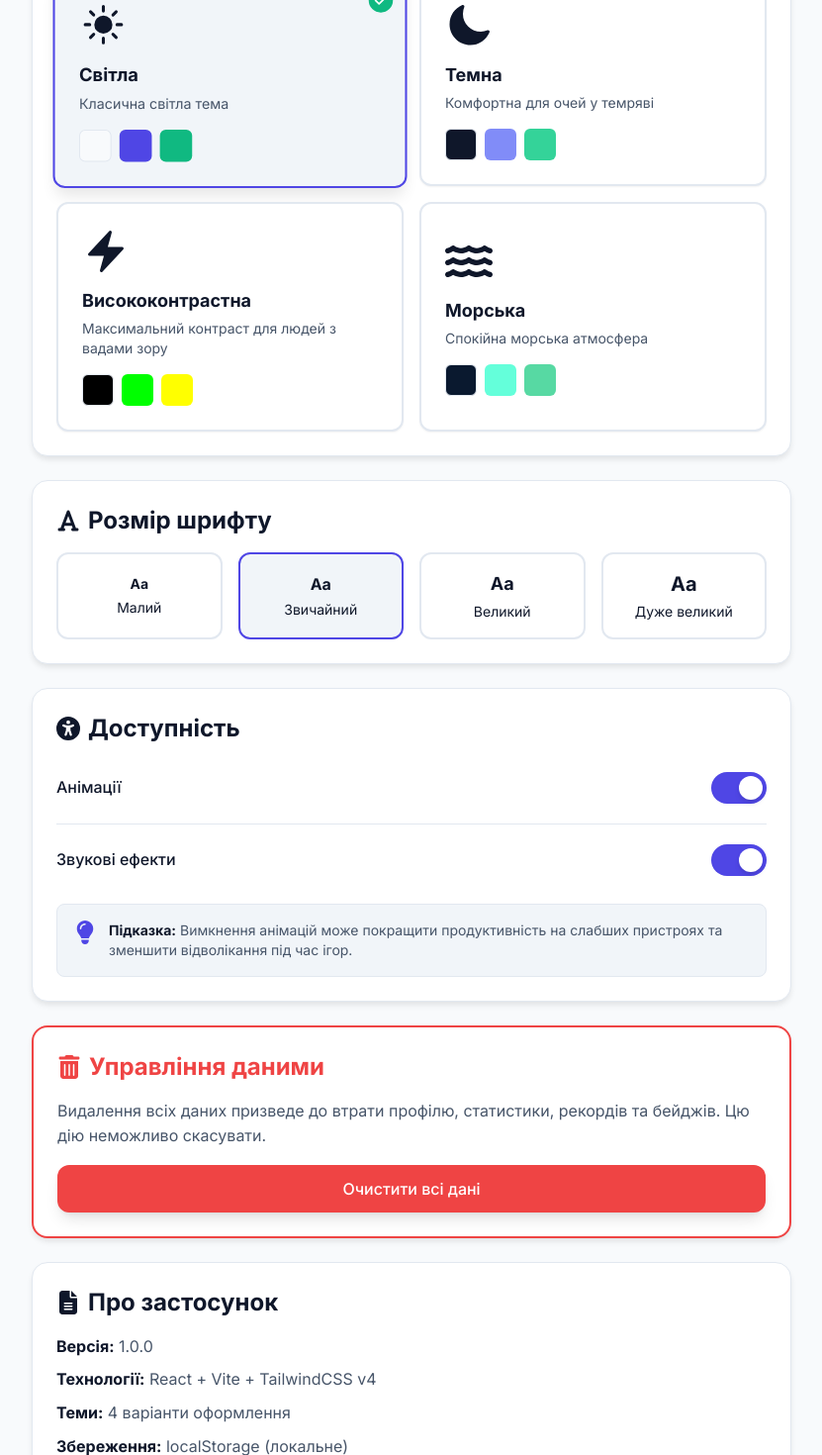
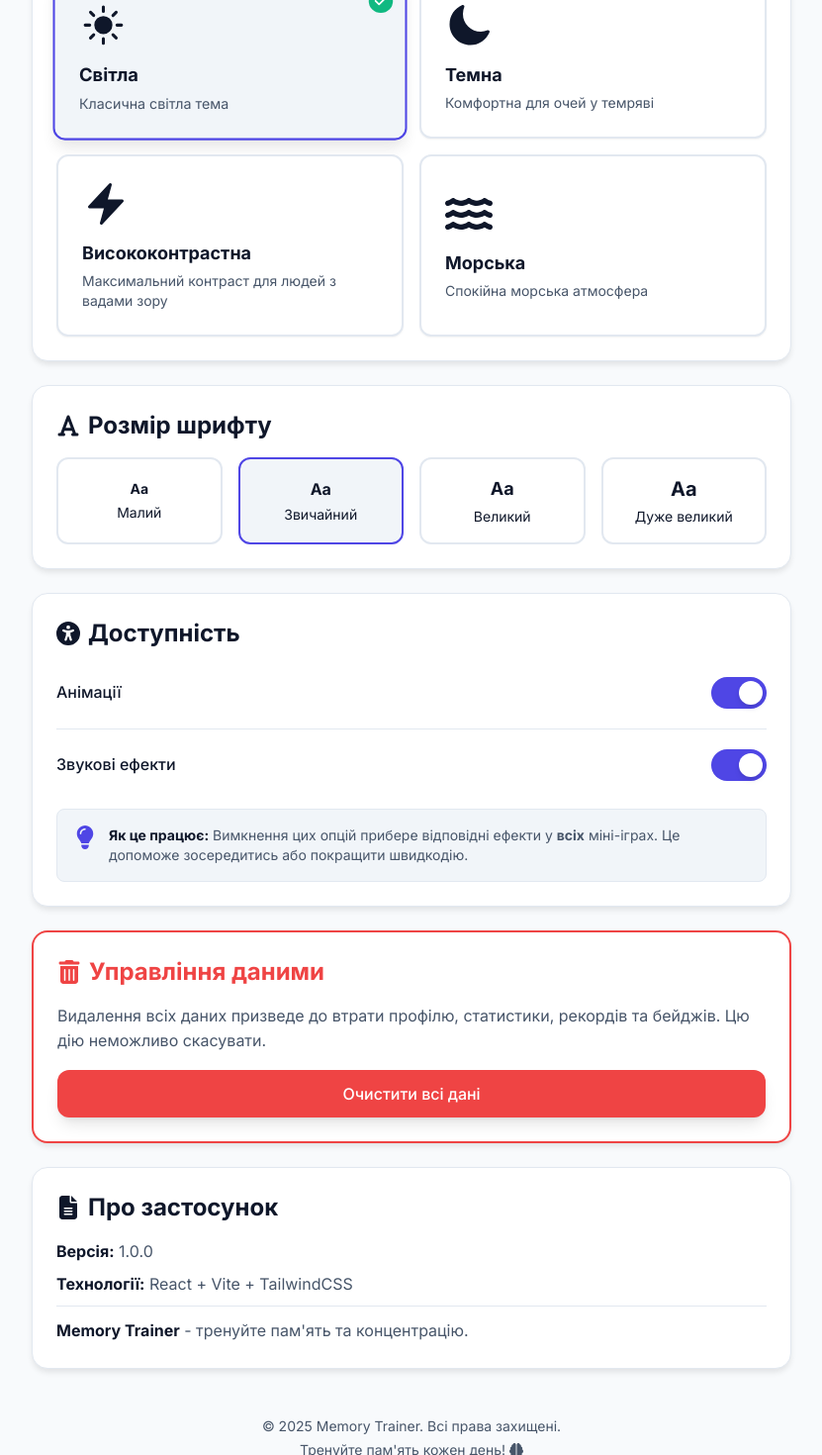
Before and after one commit to AlinaSalovyk/memory-trainer, a React (Vite) app in the folder memory-trainer/: page /settings in a window 1280 px wide. Shown: the part 320-1790 px from the top of the page at 99% size, without its empty margins (224-1055 px from the left). Built offline with nearby package versions, Linux system fonts and the light colour scheme.

Commit message:
Додано вимикання звуку в іграх

```diff
--- a/memory-trainer/src/pages/Settings.jsx
+++ b/memory-trainer/src/pages/Settings.jsx
@@ -1,5 +1,4 @@
 import React, { useState } from 'react';
-
 import {
     FaPalette,
     FaCheck,
@@ -106,52 +105,9 @@ function Settings() {
                                 <div className="text-sm text-theme-secondary">
                                     {themeData.description}
                                 </div>
-
-                                <div className="flex space-x-2 mt-4">
-                                    <div className="w-8 h-8 rounded-md"
-                                         style={{
-                                             backgroundColor: themeKey === THEMES.LIGHT ? '#f8fafc' :
-                                                 themeKey === THEMES.DARK ? '#0f172a' :
-                                                     themeKey === THEMES.HIGH_CONTRAST ? '#000000' : '#0a192f',
-                                             border: '1px solid var(--border-color)'
-                                         }}></div>
-                                    <div className="w-8 h-8 rounded-md"
-                                         style={{
-                                             backgroundColor: themeKey === THEMES.LIGHT ? '#4f46e5' :
-                                                 themeKey === THEMES.DARK ? '#818cf8' :
-                                                     themeKey === THEMES.HIGH_CONTRAST ? '#00ff00' : '#64ffda'
-                                         }}></div>
-                                    <div className="w-8 h-8 rounded-md"
-                                         style={{
-                                             backgroundColor: themeKey === THEMES.LIGHT ? '#10b981' :
-                                                 themeKey === THEMES.DARK ? '#34d399' :
-                                                     themeKey === THEMES.HIGH_CONTRAST ? '#ffff00' : '#57d9a3'
-                                         }}></div>
-                                </div>
                             </button>
                         ))}
                     </div>
-
-                    {theme === THEMES.HIGH_CONTRAST && (
-                        <div className="mt-4 p-4 rounded-lg"
-                             style={{
-                                 backgroundColor: 'var(--bg-hover)',
-                                 border: '2px solid var(--accent-primary)'
-                             }}>
-                            <div className="flex items-start">
-                                <FaUniversalAccess className="text-2xl mr-3 text-primary flex-shrink-0" />
-                                <div>
-                                    <p className="font-bold mb-1 text-theme-primary">
-                                        Режим високої контрастності активний
-                                    </p>
-                                    <p className="text-sm text-theme-secondary">
-                                        Цей режим оптимізований для людей з вадами зору.
-                                        Всі елементи мають максимальний контраст і збільшені розміри.
-                                    </p>
-                                </div>
-                            </div>
-                        </div>
-                    )}
                 </Card>
 
                 <Card className="mb-6">
@@ -213,7 +169,7 @@ function Settings() {
                                 <FaLightbulb className="text-2xl mr-3 text-primary flex-shrink-0" />
                                 <div>
                                     <p className="text-sm text-theme-secondary">
-                                        <strong className="text-theme-primary">Підказка:</strong> Вимкнення анімацій може покращити продуктивність на слабших пристроях та зменшити відволікання під час ігор.
+                                        <strong className="text-theme-primary">Як це працює:</strong> Вимкнення цих опцій прибере відповідні ефекти у <strong>всіх</strong> міні-іграх. Це допоможе зосередитись або покращити швидкодію.
                                     </p>
                                 </div>
                             </div>
@@ -249,11 +205,9 @@ function Settings() {
 
                     <div className="space-y-2 text-theme-secondary">
                         <p><strong className="text-theme-primary">Версія:</strong> 1.0.0</p>
-                        <p><strong className="text-theme-primary">Технології:</strong> React + Vite + TailwindCSS v4</p>
-                        <p><strong className="text-theme-primary">Теми:</strong> 4 варіанти оформлення</p>
-                        <p><strong className="text-theme-primary">Збереження:</strong> localStorage (локальне)</p>
+                        <p><strong className="text-theme-primary">Технології:</strong> React + Vite + TailwindCSS</p>
                         <p className="pt-3" style={{ borderTop: '1px solid var(--border-color)' }}>
-                            <strong className="text-theme-primary">Memory Trainer</strong> - застосунок для тренування когнітивних навичок, створений з любов'ю до розвитку пам'яті та концентрації.
+                            <strong className="text-theme-primary">Memory Trainer</strong> - тренуйте пам'ять та концентрацію.
                         </p>
                     </div>
                 </Card>
@@ -269,7 +223,7 @@ function Settings() {
                             <FaTrashCan className="inline-block" />
                         </div>
                         <p className="mb-6 text-theme-secondary">
-                            Ви впевнені, що хочете видалити всі дані? Цю дію неможливо скасувати.
+                            Ви впевнені? Всі ваші рекорди буде втрачено.
                         </p>
                         <div className="flex space-x-4">
                             <Button
```
